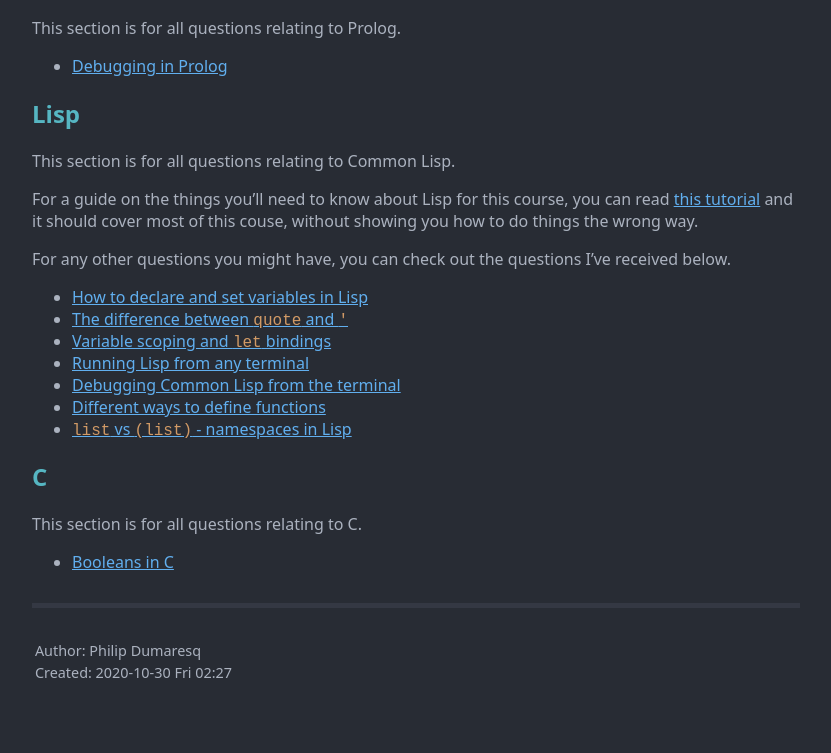
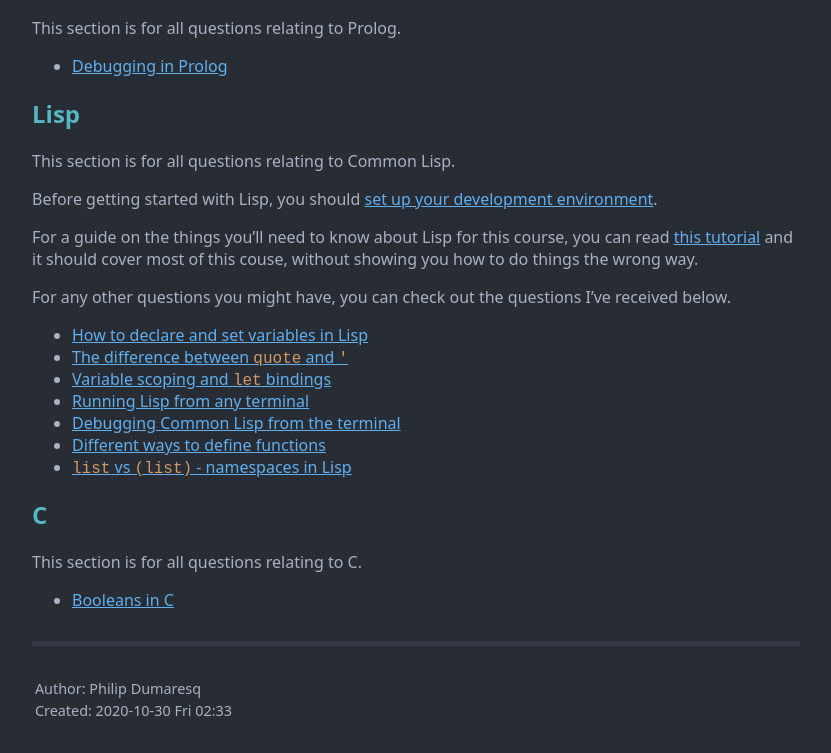
Before and after one commit to comp-348/comp-348.github.com, a plain HTML site: page docs/index.html in a window 1280 px wide. Shown: the part 120-873 px from the top of the page, without its empty margins (224-1055 px from the left). Before the commit the page ends 835 px from the top, so only its background shows below. Drawn offline with Linux system fonts and the light colour scheme.

Commit message:
Added IDE setup to index page

```diff
--- a/docs/index.html
+++ b/docs/index.html
@@ -3,7 +3,7 @@
 "http://www.w3.org/TR/xhtml1/DTD/xhtml1-strict.dtd">
 <html xmlns="http://www.w3.org/1999/xhtml" lang="en" xml:lang="en">
 <head>
-<!-- 2020-10-30 Fri 02:27 -->
+<!-- 2020-10-30 Fri 02:33 -->
 <meta http-equiv="Content-Type" content="text/html;charset=utf-8" />
 <meta name="viewport" content="width=device-width, initial-scale=1" />
 <title>Questions</title>
@@ -242,6 +242,10 @@
 </p>
 
 <p>
+Before getting started with Lisp, you should <a href="lisp-ide-compiler.html">set up your development environment</a>.
+</p>
+
+<p>
 For a guide on the things you&rsquo;ll need to know about Lisp for this course, you can read <a href="lisp-tutorial.html">this tutorial</a>
 and it should cover most of this couse, without showing you how to do things the wrong way.
 </p>
@@ -277,7 +281,7 @@
 </div>
 <div id="postamble" class="status">
 <p class="author">Author: Philip Dumaresq</p>
-<p class="date">Created: 2020-10-30 Fri 02:27</p>
+<p class="date">Created: 2020-10-30 Fri 02:33</p>
 </div>
 </body>
 </html>
```
Also changed, not shown: 1 other file.
